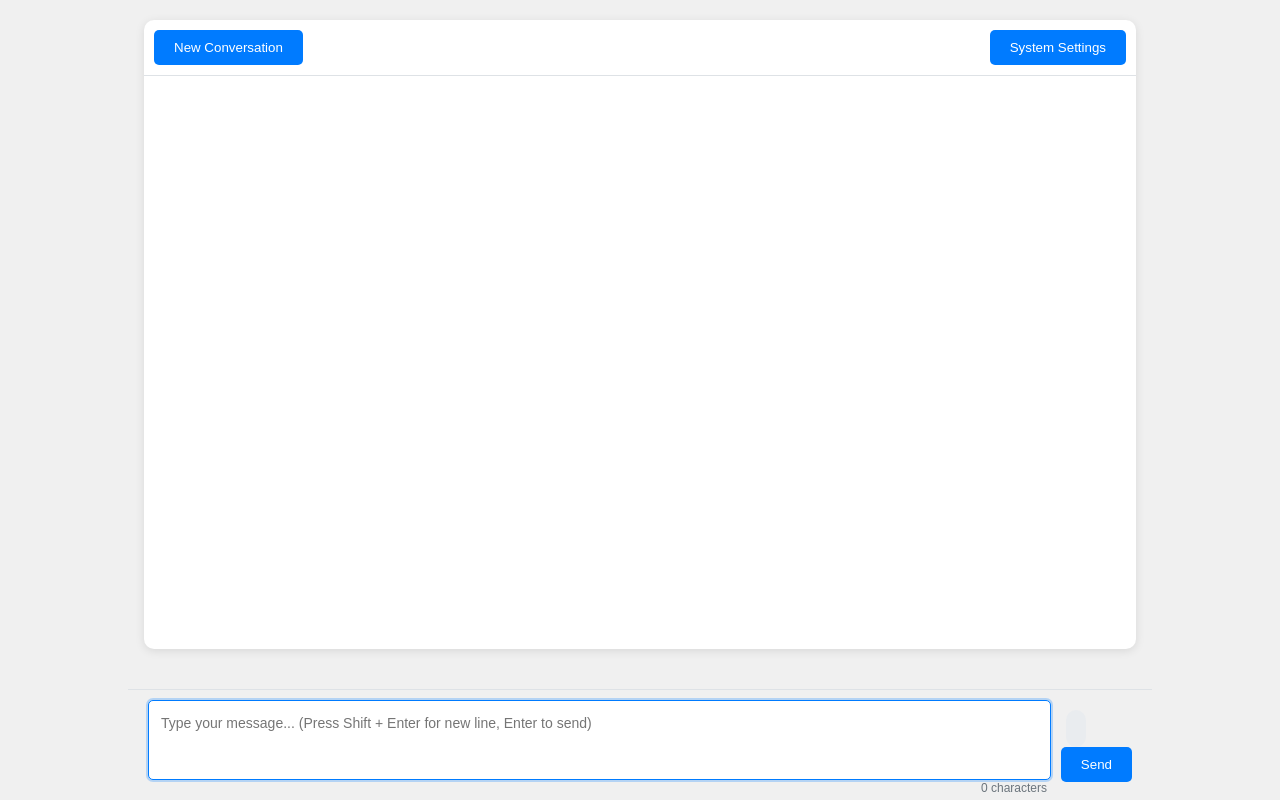
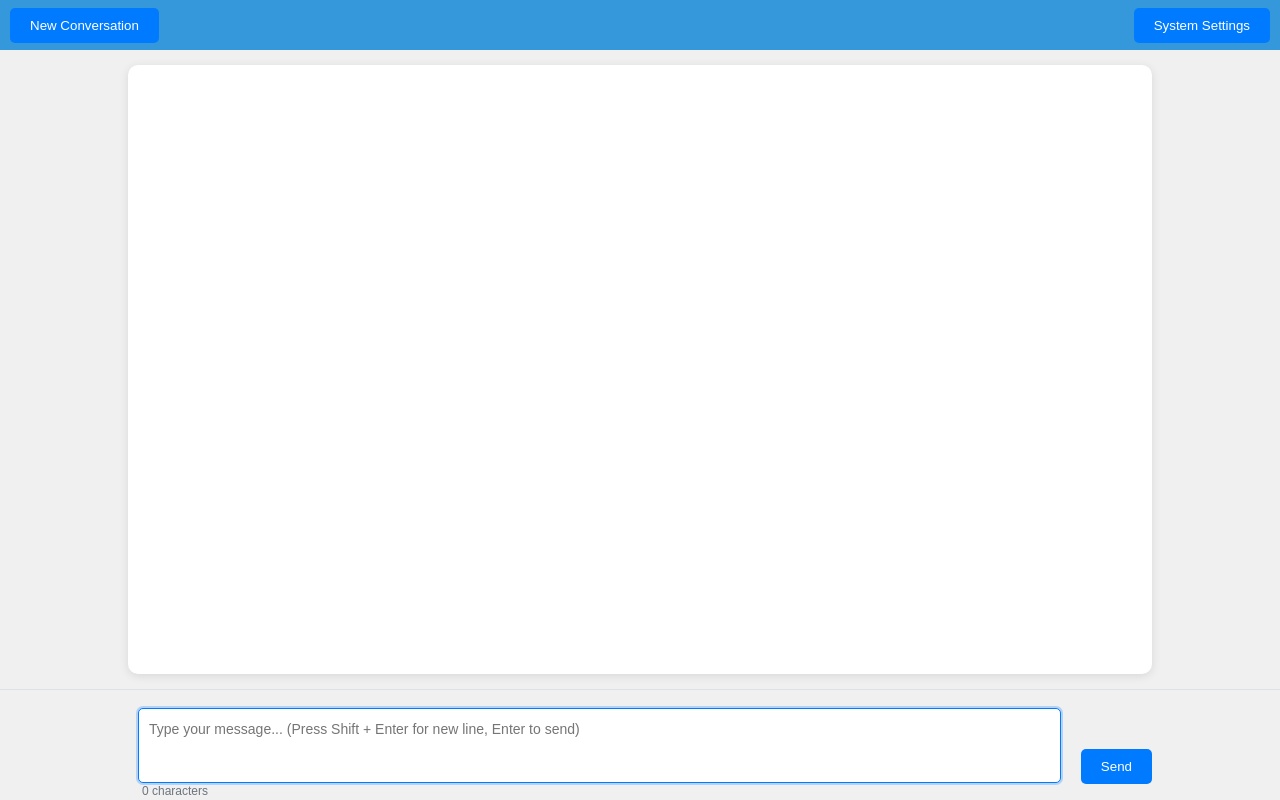
Before and after one commit to ctclg/chat-app, a FastAPI app: page / in a window 1280 px wide. Run offline with FastAPI, Linux system fonts and the light colour scheme.

Commit message:
Refactor chat UI layout and clean up unused code for improved readability

```diff
--- a/static/css/styles.css
+++ b/static/css/styles.css
@@ -1,8 +1,11 @@
 body {
     font-family: Arial, sans-serif;
+    background-color: #f0f0f0;
     margin: 0;
-    padding: 20px;
-    background-color: #f0f0f0;
+    padding: 0;
+    display: flex;
+    flex-direction: column;
+    height: 100vh;
 }
 
 h3 {
@@ -15,20 +18,36 @@ p {
     white-space: pre-wrap;
 }
 
+.top-section {
+    background-color: #3498db;
+    color: #fff;
+    display: flex;
+    justify-content: center;
+    align-items: center;
+    padding: 10px;
+    height: 30px;
+    justify-content: space-between;
+}
+
 .chat-container {
+    height: calc(100vh - 190px); /* Adjust height based on your layout */
     margin-left: 10%;
     margin-right: 10%;
+    margin-top: 15px;
+    margin-bottom: 15px;
     background-color: white;
     border-radius: 10px;
-    box-shadow: 0 2px 10px rgba(0,0,0,0.1);
+    box-shadow: 0 2px 10px rgba(0, 0, 0, 0.1);
+    flex: 1;
+    justify-content: center;
 }
 
 .chat-messages {
-    height: calc(100vh - 227px); /* Adjust height based on your layout */
     overflow-y: auto;
     padding: 20px;
     padding-bottom: 0px;
     padding-top: 0px;
+    height: 100%;
 }
 
 .message {
@@ -73,7 +92,7 @@ p {
     padding: 2px 5px;
     cursor: pointer;
     font-size: 12px;
-    color:#5a6268;
+    color: #5a6268;
 }
 
 .action-button:hover {
@@ -87,11 +106,11 @@ p {
     padding: 2px 5px;
     cursor: pointer;
     font-size: 12px;
-    color:white;
+    color: white;
 }
 
 .action-button-user:hover {
-    color:whitesmoke;
+    color: whitesmoke;
     background: none;
 }
 
@@ -102,14 +121,14 @@ p {
 }
 
 .message-content pre {
-    background-color: rgba(0,0,0,0.05);
+    background-color: rgba(0, 0, 0, 0.05);
     padding: 10px;
     border-radius: 5px;
     overflow-x: auto;
 }
 
 .message-content code {
-    background-color: rgba(0,0,0,0.05);
+    background-color: rgba(0, 0, 0, 0.05);
     padding: 2px 4px;
     border-radius: 3px;
 }
@@ -130,12 +149,12 @@ p {
     margin-right: 0;
 }
 
-.user-message-line{
+.user-message-line {
     font-size: 0.7rem;
-    color:floralwhite;
+    color: floralwhite;
     height: 16px;
     border-bottom: 1px solid;
-    border-bottom-color:floralwhite;
+    border-bottom-color: floralwhite;
     position: relative;
 }
 
@@ -146,83 +165,85 @@ p {
     margin-left: 0;
 }
 
-.bot-message-line{
+.bot-message-line {
     font-size: 0.7rem;
-    color:#5a6268;
+    color: #5a6268;
     height: 16px;
     border-bottom: 1px solid;
-    border-bottom-color:#5a6268;
+    border-bottom-color: #5a6268;
     position: relative;
 }
 
 .system-message {
-    background-color:transparent;
+    background-color: transparent;
     color: black;
     margin-right: 0;
     margin-left: 0;
     font-style: italic;
 }
 
-.system-message-line{
+.system-message-line {
     font-size: 0.7rem;
-    color:#5a6268;
+    color: #5a6268;
     height: 16px;
     border-bottom: 1px solid;
-    border-bottom-color:#5a6268;
+    border-bottom-color: #5a6268;
     position: relative;
 }
 
 .chat-input-container {
-    position: fixed;      /* Fix the position */
-    bottom: 0;           /* Align to the bottom */
-    left: 0;             /* Align to the left */
-    right: 0;            /* Align to the right */
-    padding-top: 10px;
-    padding-bottom: 20px;
-    padding-left: 20px;
-    padding-right: 20px;
-    height: 80px;
+    height: 110px; /* Adjust the height of the top and bottom sections as needed */
+    background-color: #f0f0f0;
     border-top: 1px solid #dee2e6;
-    background-color: #f0f0f0;
-    z-index: 1000;       /* Ensure it stays on top of other content */
-    margin-left: 10%;
-    margin-right: 10%;
+    display: flex;
+    justify-content: center;
+    align-items: center;
+    bottom: 0px;
+    z-index: 100;
 }
+
+.chat-input-container textarea {
+    width: 80%;
+    padding: 10px;
+    margin: 10px;
+    box-sizing: border-box; /* Include padding in width calculation */
+  }
 
 #chat-form {
     display: flex;
     gap: 10px;
-    align-items: flex-start; /* Align items to top */
+    align-items: flex-start;
+    width: 80%
 }
 
 #message-input {
     flex: 1;
-    padding: 12px;
+    padding: 10px;
     border: 1px solid #dee2e6;
     border-radius: 5px;
     font-family: inherit;
     font-size: 14px;
-    resize: none; /* Change from vertical to none */
-    min-height: 80px;
-    max-height: 80px;
+    resize: none;
+    min-height: 75px;
+    max-height: 75px;
     line-height: 1.5;
-    box-sizing: border-box; /* Important for correct sizing */
+    box-sizing: border-box;
 }
 
 #message-input:focus {
     outline: none;
     border-color: #007bff;
-    box-shadow: 0 0 0 2px rgba(0,123,255,0.25);
+    box-shadow: 0 0 0 2px rgba(0, 123, 255, 0.25);
 }
 
 .char-count {
     font-size: 12px;
     color: #6c757d;
-    text-align: right;
     margin-top: 5px;
     position: absolute;
-    right: 105px;
-    bottom: 5px;
+    bottom: 2px;
+    margin-left: 14px;
+    width: 80%;
 }
 
 button {
@@ -246,7 +267,7 @@ button:hover {
     background-color: white;
     padding: 20px;
     border-radius: 10px;
-    box-shadow: 0 2px 10px rgba(0,0,0,0.1);
+    box-shadow: 0 2px 10px rgba(0, 0, 0, 0.1);
     position: fixed;
     top: 50%;
     left: 50%;
@@ -317,14 +338,13 @@ button:hover {
 /* Typing indicator */
 .typing-indicator {
     margin-top: 10px !important;
-    background-color: #e9ecef;
     padding: 10px;
     border-radius: 15px;
     display: block;
     gap: 4px;
     width: fit-content;
     margin-left: 5px;
-    height: 17px;
+    height: 21px;
 }
 
 .typing-indicator span {
@@ -344,9 +364,13 @@ button:hover {
 }
 
 @keyframes bounce {
-    0%, 60%, 100% {
+
+    0%,
+    60%,
+    100% {
         transform: translateY(0);
     }
+
     30% {
         transform: translateY(-4px);
     }
@@ -366,24 +390,33 @@ button:hover {
 
 /* The Modal (background) */
 .modal {
-    display: none; /* Hidden by default */
-    position: fixed; /* Stay in place */
-    z-index: 1; /* Sit on top */
+    display: none;
+    /* Hidden by default */
+    position: fixed;
+    /* Stay in place */
+    z-index: 1000;
+    /* Sit on top */
     left: 0;
     top: 0;
-    width: 100%; /* Full width */
-    height: 100%; /* Full height */
-    overflow: auto; /* Enable scroll if needed */
-    background-color: rgba(0,0,0,0.4); /* Black w/ opacity */
+    width: 100%;
+    /* Full width */
+    height: 100%;
+    /* Full height */
+    overflow: auto;
+    /* Enable scroll if needed */
+    background-color: rgba(0, 0, 0, 0.4);
+    /* Black w/ opacity */
 }
 
 /* Modal Content */
 .modal-content {
     background-color: #fefefe;
-    margin: 15% auto; /* 15% from the top and centered */
+    margin: 15% auto;
+    /* 15% from the top and centered */
     padding: 20px;
     border: 1px solid #888;
-    width: 80%; /* Could be more or less, depending on screen size */
+    width: 80%;
+    /* Could be more or less, depending on screen size */
 }
 
 /* The Close Button */
--- a/static/js/main.js
+++ b/static/js/main.js
@@ -121,10 +121,10 @@ document.getElementById('chat-form').addEventListener('submit', async (e) => {
 });
 
 // Add auto-resize functionality to the textarea
-document.getElementById('message-input').addEventListener('input', function () {
-    this.style.height = 'auto';
-    this.style.height = (this.scrollHeight) + 'px';
-});
+// document.getElementById('message-input').addEventListener('input', function () {
+//     this.style.height = 'auto';
+//     this.style.height = (this.scrollHeight) + 'px';
+// });
 
 document.getElementById('message-input').addEventListener('input', function () {
     const charCount = this.value.length;
@@ -159,7 +159,7 @@ function addMessage(message, className, timestamp, model = null) {
         msgtimestamp.textContent = timestamp
     }
 
-    // Add line
+    // Add header line
     if (className === 'bot-message') {
         const lineDiv = document.createElement('div');
         lineDiv.classList.add('bot-message-line');
@@ -204,19 +204,19 @@ function addMessage(message, className, timestamp, model = null) {
     };
 
     // Feedback buttons (for bot messages only)
-    if (className === 'bot-message') {
-        const likeButton = document.createElement('button');
-        likeButton.classList.add('action-button');
-        likeButton.innerHTML = '👍';
-        likeButton.onclick = () => handleFeedback(message, 'positive');
+    // if (className === 'bot-message') {
+    //     const likeButton = document.createElement('button');
+    //     likeButton.classList.add('action-button');
+    //     likeButton.innerHTML = '👍';
+    //     likeButton.onclick = () => handleFeedback(message, 'positive');
 
-        const dislikeButton = document.createElement('button');
-        dislikeButton.classList.add('action-button');
-        dislikeButton.innerHTML = '👎';
-        dislikeButton.onclick = () => handleFeedback(message, 'negative');
-        actionsDiv.appendChild(likeButton);
-        actionsDiv.appendChild(dislikeButton);
-    }
+    //     const dislikeButton = document.createElement('button');
+    //     dislikeButton.classList.add('action-button');
+    //     dislikeButton.innerHTML = '👎';
+    //     dislikeButton.onclick = () => handleFeedback(message, 'negative');
+    //     actionsDiv.appendChild(likeButton);
+    //     actionsDiv.appendChild(dislikeButton);
+    // }
     actionsDiv.appendChild(copyButton);
     messageElement.appendChild(contentDiv);
     messageElement.appendChild(msgtimestamp);
@@ -455,14 +455,8 @@ btn.onclick = function () {
 // When the user clicks on <span> (x), close the modal
 span.onclick = function () {
     modal.style.display = "none";
+    document.getElementById('message-input').focus();
 }
-
-// When the user clicks anywhere outside of the modal, close it
-// window.onclick = function (event) {
-//     if (event.target == modal) {
-//         modal.style.display = "none";
-//     }
-// }
 
 document.addEventListener('keydown', (event) => {
     if (event.key === 'Escape') {
--- a/templates/index.html
+++ b/templates/index.html
@@ -13,7 +13,6 @@
     <!-- The Modal -->
     <div id="settings-modal" class="modal">
         <!-- Modal content -->
-        <!-- <div class="modal-content">-->
         <div class="settings-container">
             <span class="close">&times;</span>
             <h3>Chat Settings</h3>
@@ -49,21 +48,22 @@
                 </div>
             </form>
         </div>
-        <!-- </div>-->
     </div>
-    <div class="chat-container">
-        <div style="display: flex;justify-content: space-between; padding: 10px; border-bottom: 1px solid #dee2e6; padding-bottom: 10px;">
+    <div id="top-section" class="top-section">
         <div style="float: left;"><button id="clear-chat">New Conversation</button></div>
         <div style="float: right;"><button id="toggle-settings">System Settings</button></div>
     </div>
+    <div class="chat-container">
         <div class="chat-messages" id="chat-messages">
             <!-- Messages will be dynamically added here -->
+        </div>
     </div>
     <div class="chat-input-container">
         <form id="chat-form">
             <textarea id="message-input"
                 placeholder="Type your message... (Press Shift + Enter for new line, Enter to send)"
                 rows="3"></textarea>
+            <div class="char-count" id="char-count">0 characters</div>
             <div>
                 <div id="typing-indicator" class="typing-indicator" style="display: block;">
                     <span></span>
@@ -75,8 +75,6 @@
                 </div>
             </div>
         </form>
-            <div class="char-count" id="char-count">0 characters</div>
-        </div>
     </div>
     <script src="{{ url_for('static', path='/js/main.js') }}"></script>
 </body>
```
Lines whose indentation alone changed are shown as unchanged.
